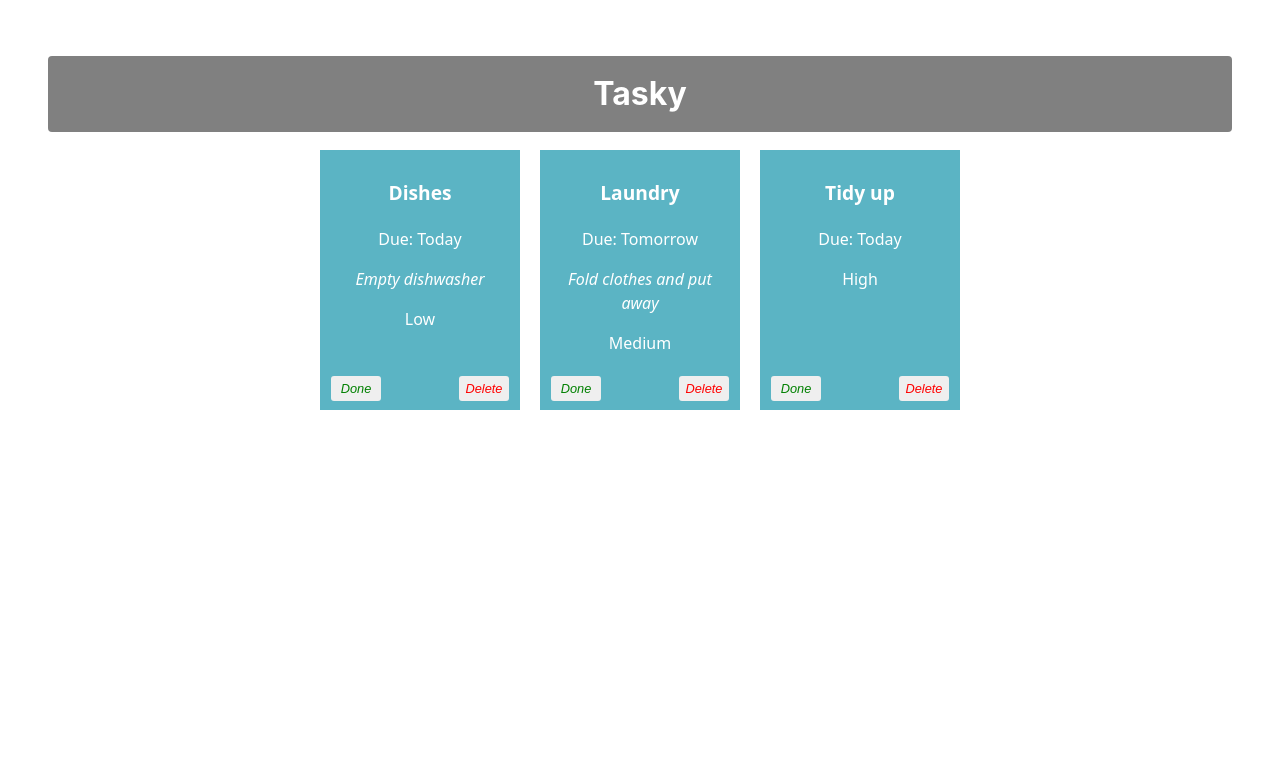
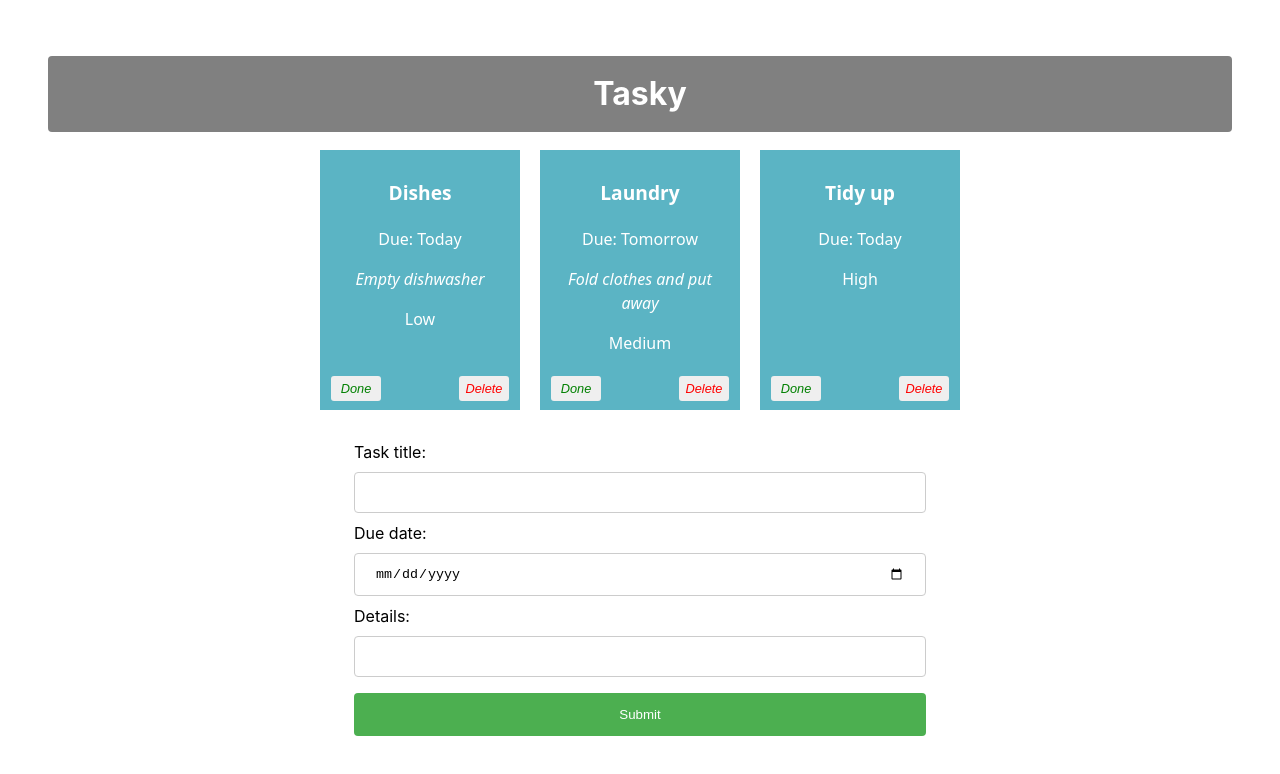
Before and after one commit to dohalloran74/react-basics-labs25, a React (Vite) app in the folder tasky/: page / in a window 1280 px wide. Shown: the top 774 px of the page. Built offline with nearby package versions, Linux system fonts and the light colour scheme.

Commit message:
Add task: Form Added

```diff
--- a/tasky/src/App.css
+++ b/tasky/src/App.css
@@ -55,6 +55,9 @@
     height: 25px;
 }
 
+
+/*css for done button */
+
 .doneButton {
     position: absolute;
     bottom: 5px;
@@ -62,9 +65,47 @@
     color: green;
 }
 
+
+/*css for delete button */
+
 .deleteButton {
     position: absolute;
     bottom: 5px;
     right: 5px;
     color: red;
 }
+
+
+/* add form css*/
+
+input[type=text],
+input[type=date] {
+    width: 100%;
+    padding: 12px 20px;
+    margin: 8px 0;
+    display: inline-block;
+    border: 1px solid #ccc;
+    border-radius: 4px;
+    box-sizing: border-box;
+}
+
+input[type=submit] {
+    width: 100%;
+    background-color: #4CAF50;
+    color: white;
+    padding: 14px 20px;
+    margin: 8px 0;
+    border: none;
+    border-radius: 4px;
+    cursor: pointer;
+}
+
+input[type=submit]:hover {
+    background-color: #45a049;
+}
+
+form {
+    text-align: left;
+    width: 50%;
+    margin: auto;
+}
--- a/tasky/src/App.jsx
+++ b/tasky/src/App.jsx
@@ -1,3 +1,5 @@
+import AddTaskForm from "./components/Form";
+
 import React, { useState } from "react";
 
 import "./App.css";
@@ -41,12 +43,11 @@
   };
   //insert a deletehandler to delete tasks
 
-    const deleteHandler = (taskIndex) => {
-      const tasks = [...taskState.tasks];
-      tasks.splice(taskIndex, 1);
-      setTaskState({ tasks });
-    };
-
+  const deleteHandler = (taskIndex) => {
+    const tasks = [...taskState.tasks];
+    tasks.splice(taskIndex, 1);
+    setTaskState({ tasks });
+  };
 
   return (
     <div className="container">
@@ -64,6 +65,8 @@
           deleteTask={() => deleteHandler(index)}
         />
       ))}
+
+      <AddTaskForm />
     </div>
   );
 }
--- /dev/null
+++ b/tasky/src/components/Form.jsx
@@ -0,0 +1,27 @@
+import React from "react";
+
+const AddTaskForm = (props) => {
+  return (
+    <div>
+      <form>
+        <label>
+          Task title:
+          <input type="text" name="title" required />
+        </label>
+        <br />
+        <label>
+          Due date:
+          <input type="date" name="deadline" required />
+        </label>
+        <br />
+        <label>
+          Details:
+          <input type="text" name="description" />
+        </label>
+        <input type="submit" value="Submit" />
+      </form>
+    </div>
+  );
+};
+
+export default AddTaskForm;
```
